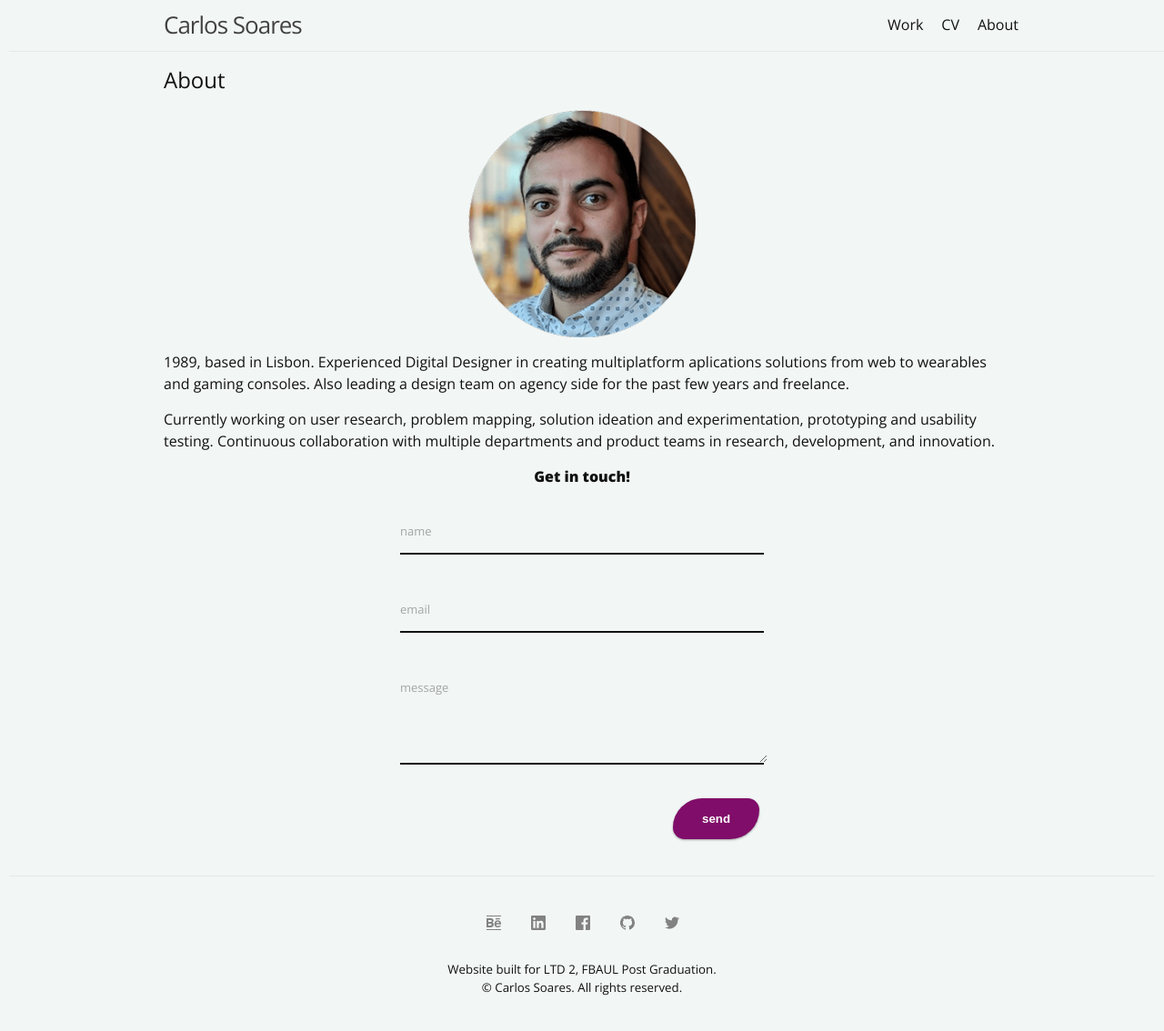
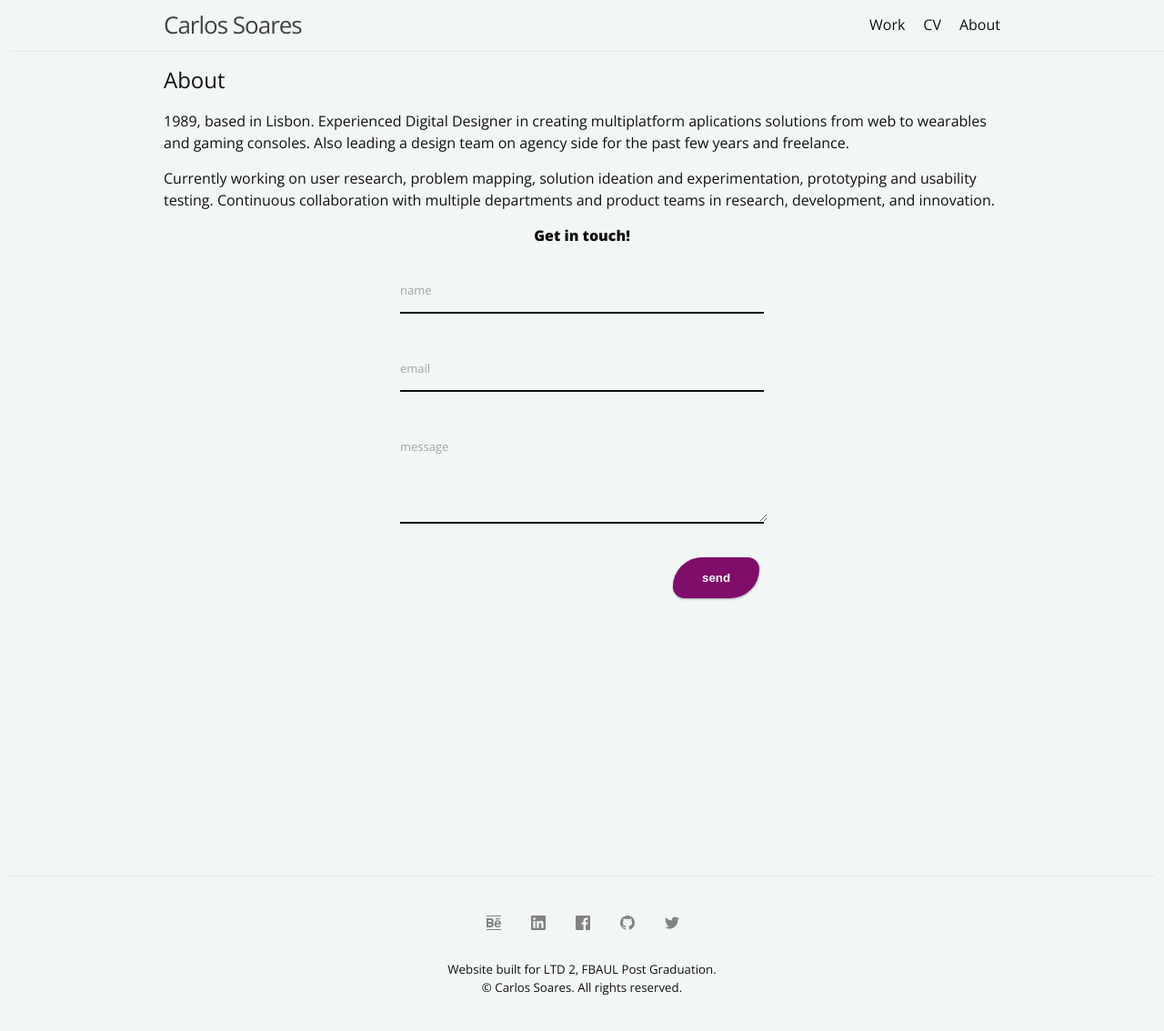
Before and after one commit to carlosmms/carlosmms.github.io, a Jekyll site: the page built from about.md, in a window 1280 px wide and 1142 px high. Shown: the top 1134 px of the window at 91% size. Built offline with Jekyll 4.4.1, drawn with Linux system fonts in a browser that asks for light colours.

Commit message:
about image removed

```diff
--- a/_sass/minima/_layout.scss
+++ b/_sass/minima/_layout.scss
@@ -118,6 +118,7 @@
 
     input ~ .trigger {
       display: block;
+      margin-right: 20px;
     }
 
     .page-link {
--- a/about.md
+++ b/about.md
@@ -6,8 +6,6 @@ order: 3
 ---
 ## About
 
-![about](/assets/images/about.png)
-
 1989, based in Lisbon. Experienced Digital Designer in creating multiplatform aplications solutions from web to wearables and gaming consoles. Also leading a design team on agency side for the past few years and freelance.
 
 Currently working on user research, problem mapping, solution ideation and experimentation, prototyping and usability testing. Continuous collaboration with multiple departments and product teams in research, development, and innovation.
```
Also changed, not shown: assets/images/about.png (deleted), 1 other file.
